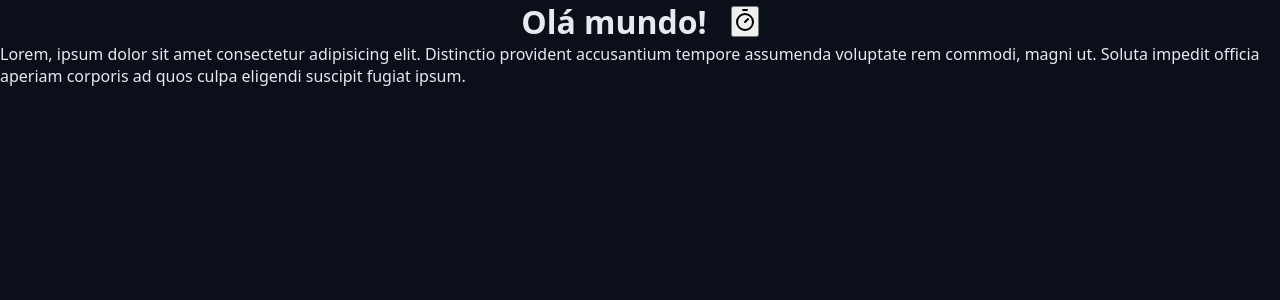
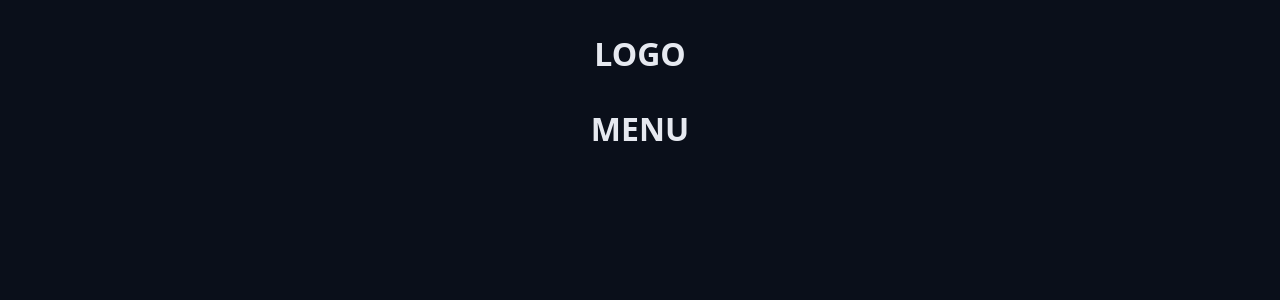
Before and after one commit to ddiiego/chronos-pomodoro, a React (Vite) app: page / in a window 1280 px wide. Shown: the top 300 px of the page. Built offline with nearby package versions, Linux system fonts and the light colour scheme.

Commit message:
Estrutura HTML e CSS, aula 21

```diff
--- a/src/App.tsx
+++ b/src/App.tsx
@@ -1,24 +1,18 @@
-//import './App.css';
+import './styles/theme.css';
+import './styles/global.css';
+
+import { Container } from './components/Container';
 import { Heading } from './components/Heading';
 
-import './styles/theme.css';
-import './styles/global.css';
-import { TimerIcon } from 'lucide-react';
+export function App() {
+  return (<>
+      <Container>
+        <Heading>LOGO</Heading>
+      </Container>
 
-export function App() {
-  return (
-    <>
-      <Heading>Olá mundo!
-        <button>
-          <TimerIcon/>
-        </button>
-      </Heading>
-      <p>
-        Lorem, ipsum dolor sit amet consectetur adipisicing elit. Distinctio
-        provident accusantium tempore assumenda voluptate rem commodi, magni ut.
-        Soluta impedit officia aperiam corporis ad quos culpa eligendi suscipit
-        fugiat ipsum.
-      </p>
+      <Container>
+        <Heading>MENU</Heading>
+      </Container>
     </>
   );
 }
--- /dev/null
+++ b/src/components/Container.module.css
@@ -0,0 +1,13 @@
+.container-fluid {
+    max-width: auto;
+}
+
+.container {
+    max-width: 98rem;
+    margin: 0 auto;
+}
+
+
+.content {
+    margin: 3.2rem;
+}
--- /dev/null
+++ b/src/components/Container.tsx
@@ -0,0 +1,12 @@
+import styles from './Container.module.css'
+
+type ContainerProps = {
+    children: React.ReactNode;
+}
+export function Container({children}: ContainerProps){
+    return(
+        <div className={styles.ContainerProps}>
+            <div className={styles.content}>{children}</div>
+        </div>
+    )
+}
```
Also changed, not shown: src/styles/global.css (line endings or trailing spaces).
